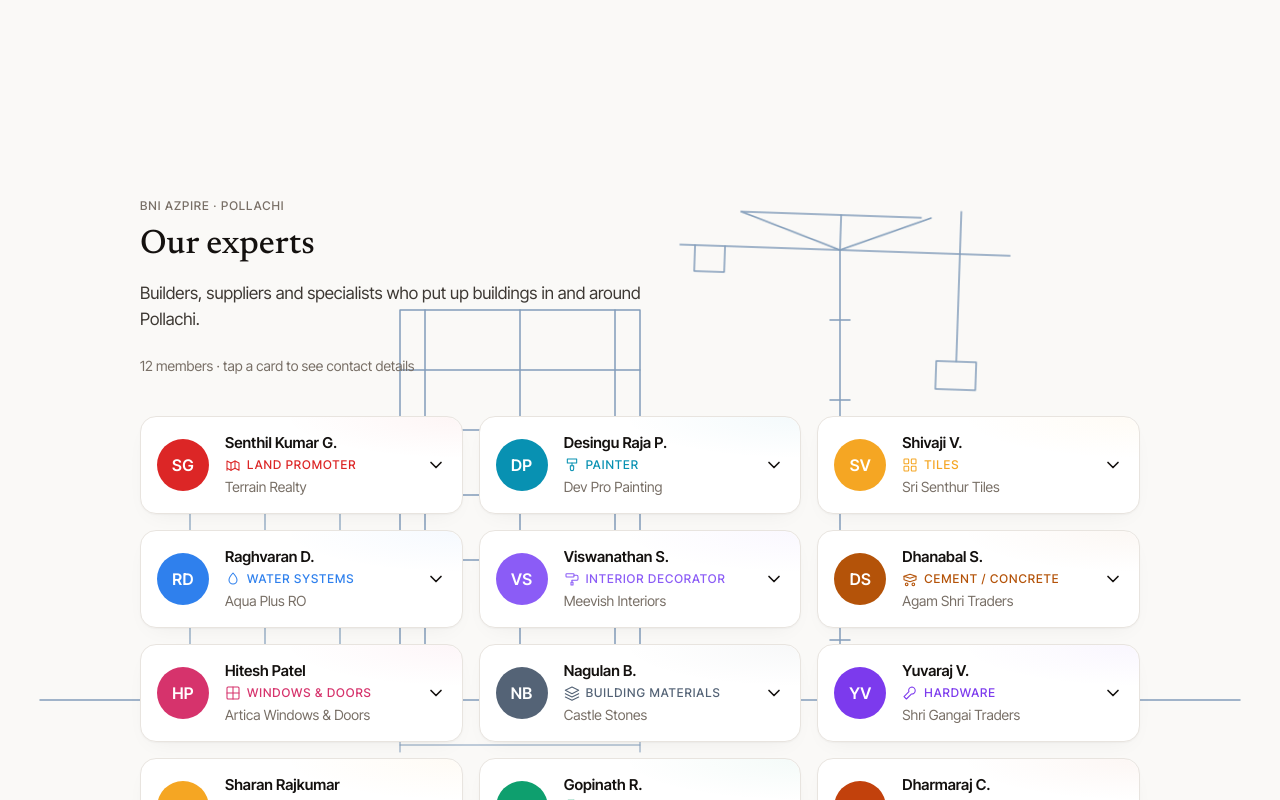
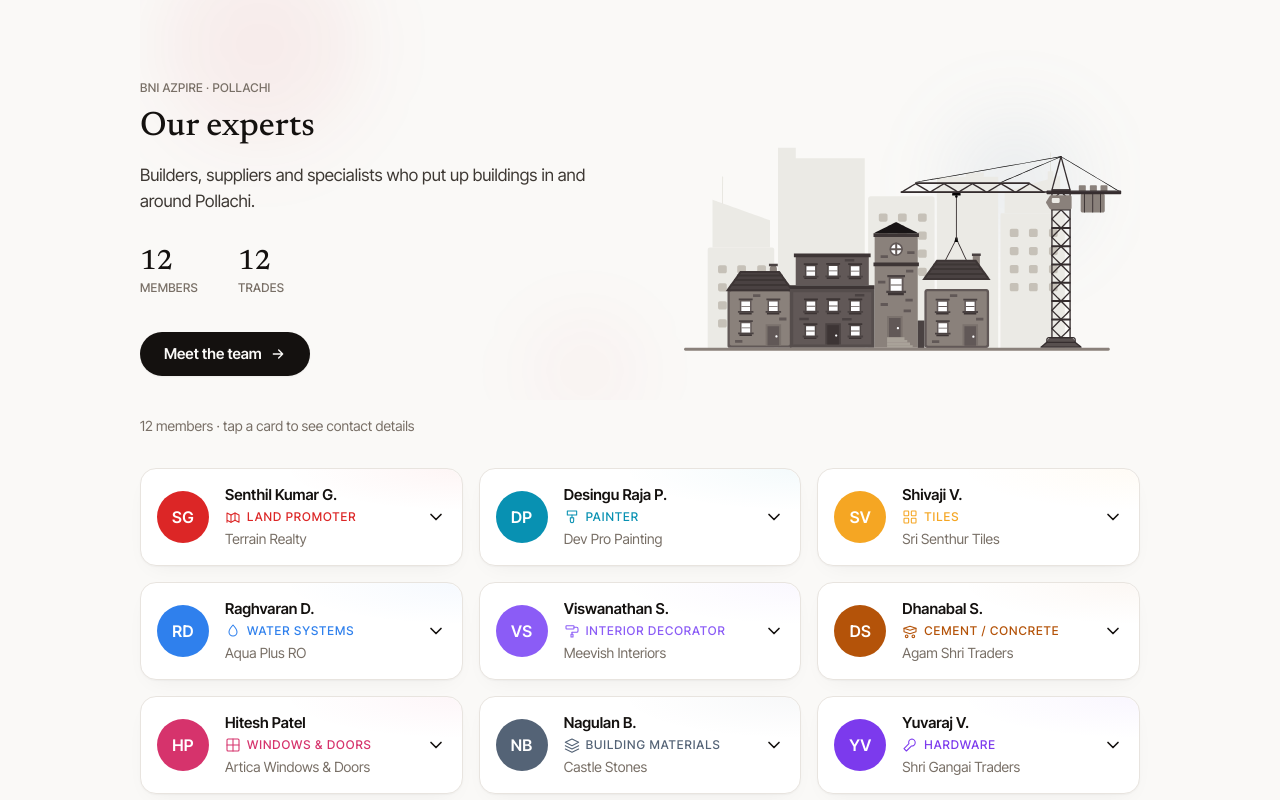
Before and after one commit to klyonix/bni-chapter-platform, a Next.js app: page /civil/ in a window 1280 px wide. Shown: the top 800 px of the page. Built offline with nearby package versions, Linux system fonts and the light colour scheme; no server answers.

Commit message:
feat(hero): use TeamHero on the team page; add #members CTA target

```diff
--- a/src/app/[team]/page.tsx
+++ b/src/app/[team]/page.tsx
@@ -3,7 +3,7 @@
 import { notFound } from 'next/navigation';
 import { Container } from '@/components/primitives/Container';
 import { SiteCredit } from '@/components/shared/SiteCredit';
-import { ConstructionHero } from '@/components/team/ConstructionHero';
+import { TeamHero } from '@/components/team/TeamHero';
 import { MemberGrid } from '@/components/team/MemberGrid';
 import { CHAPTER } from '@/data/chapter';
 import { getLiveTeams, getMembersByTeam, getTeamBySlug } from '@/lib/members';
@@ -61,33 +61,31 @@
   const slug = found.slug as PowerTeamSlug;
   const members = getMembersByTeam(slug);
   const teamName = `${found.name} Power Team`;
+  const tradeCount = new Set(members.map((m) => m.profession)).size;
 
   return (
     <main className="relative min-h-screen overflow-hidden bg-paper pb-24">
-      <ConstructionHero />
-
-      {/* Everything sits above the fixed scene. */}
       <div className="relative z-10">
         <Container width="wide">
-          {/* Tall enough to be a hero band: the construction scene is anchored to
-              the top of the viewport and needs room to be seen before the cards
-              start. Below this the cards cover it, and it fades out on scroll. */}
-          <header className="flex min-h-[52vh] flex-col justify-end pb-10 pt-14">
-            <p className="rise text-micro uppercase text-ink-400">
-              {CHAPTER.name} · {CHAPTER.town}
-            </p>
-            <h1 className="rise rise-1 mt-3 text-balance font-display text-display-l text-ink">
-              Our experts
-            </h1>
-            <p className="rise rise-2 mt-4 max-w-[34rem] text-body-l text-ink-700">
-              {found.tagline}
-            </p>
-            <p className="rise rise-3 mt-6 text-meta text-ink-400">
-              {members.length} members · tap a card to see contact details
-            </p>
-          </header>
+          <TeamHero
+            eyebrow={`${CHAPTER.name} · ${CHAPTER.town}`}
+            heading="Our experts"
+            description={found.tagline}
+            stats={[
+              { value: members.length, label: 'Members' },
+              { value: tradeCount, label: 'Trades' },
+            ]}
+            ctaLabel="Meet the team"
+            ctaHref="#members"
+          />
 
-          <MemberGrid members={members} teamName={teamName} />
+          <p className="mt-4 text-meta text-ink-400">
+            {members.length} members · tap a card to see contact details
+          </p>
+
+          <div id="members" className="mt-8 scroll-mt-20">
+            <MemberGrid members={members} teamName={teamName} />
+          </div>
 
           {/* End of the page: the frame tops out. */}
           <section className="mt-20 text-center">
```
